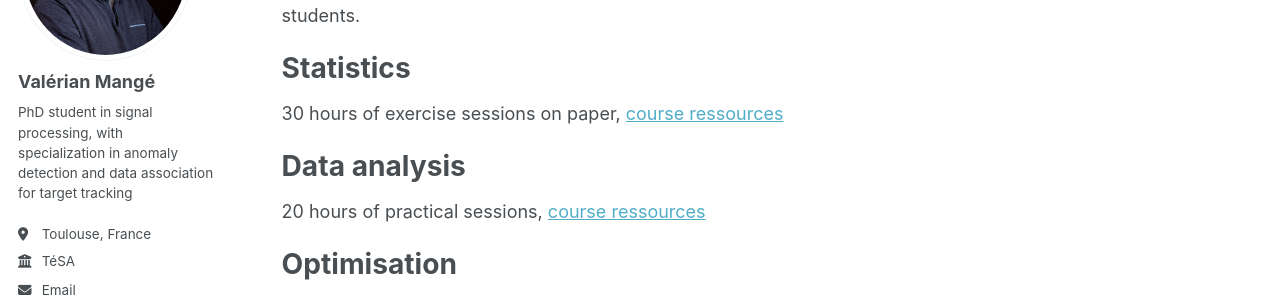
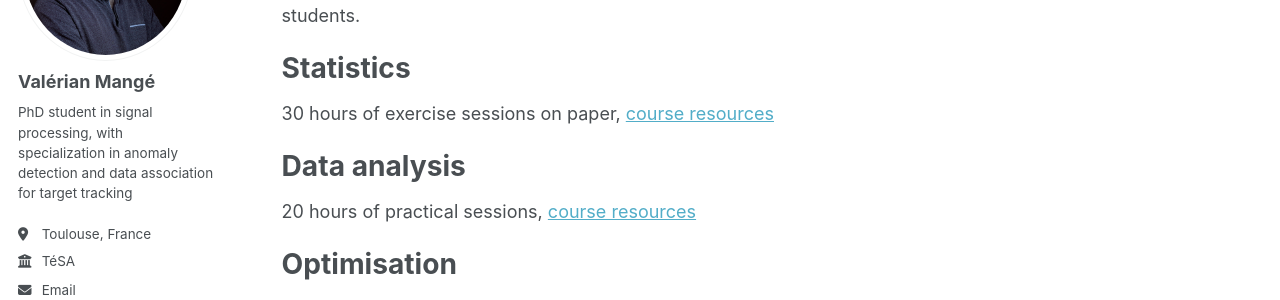
Before and after one commit to ValMang/ValMang.github.io, a Jekyll site: the page built from _teaching/2014-spring-teaching-1.md, in a window 1280 px wide and 1094 px high. Shown: the part 221-521 px from the top of the window. Built offline with Jekyll 4.4.1, drawn with Linux system fonts in a browser that asks for light colours; a script that is not in the unit is left out.

Commit message:
Update 2014-spring-teaching-1.md

```diff
--- a/_teaching/2014-spring-teaching-1.md
+++ b/_teaching/2014-spring-teaching-1.md
@@ -12,11 +12,11 @@ Exercise sessions in statistics, data analysis and optimisation at ENSEEIHT for
 
 Statistics
 ======
-30 hours of exercise sessions on paper, [course ressources](https://perso.tesa.prd.fr/jyt/Statistics.html)
+30 hours of exercise sessions on paper, [course resources](https://perso.tesa.prd.fr/jyt/Statistics.html)
 
 Data analysis
 ======
-20 hours of practical sessions, [course ressources](https://perso.tesa.prd.fr/jyt/Classification.html)
+20 hours of practical sessions, [course resources](https://perso.tesa.prd.fr/jyt/Classification.html)
 
 Optimisation
 ======
```
